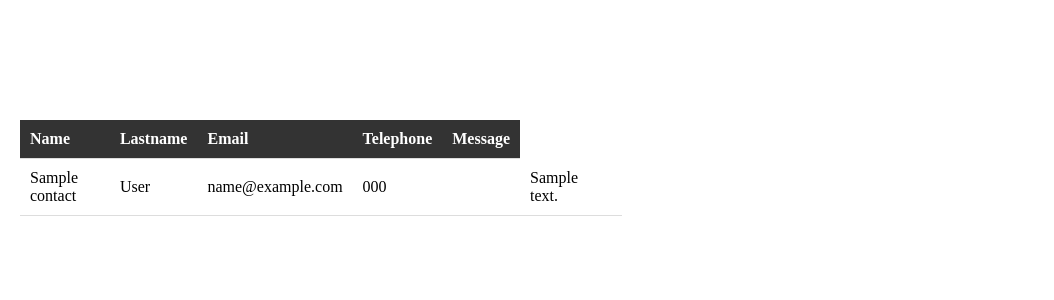
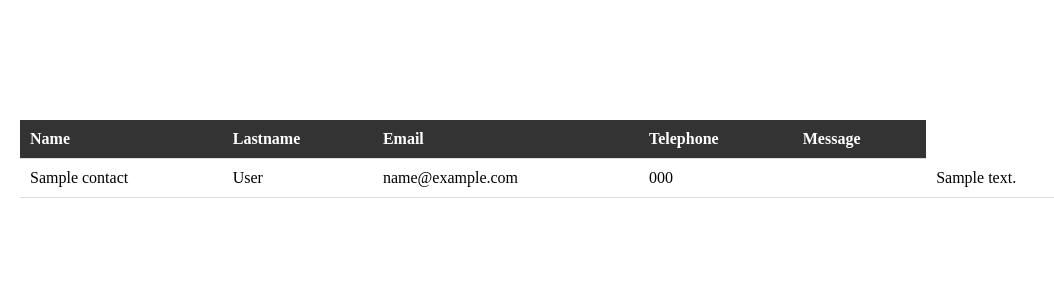
Before and after one commit to eri1on/ProjeektiWEB, a PHP site: page /DB/dashboard.php in a window 1280 px wide. Shown: the part 128-428 px from the top of the page, without its empty margins (0-1054 px from the left). Run offline with PHP 8.4, Linux system fonts and the light colour scheme; the visitor is signed in with stand-in values (Sample User, id 1); tables that the repository leaves empty or names only in its code hold one stand-in row (values such as "Sample post").

Commit message:
width of main and table changed

```diff
--- a/DB/dashboard-style.css
+++ b/DB/dashboard-style.css
@@ -25,14 +25,14 @@ header {
 
 
   main {
-	max-width: 900px;
+	max-width: 90%;
 
 
 }
 
 table {
 	border-collapse: collapse;
-	width: 70%;
+	width: 100%;
 }
 
 th, td {
@@ -41,6 +41,7 @@ th, td {
 	border-bottom: 1px solid #ddd;
 
 }
+
 
 th {
 	background-color: #333;
@@ -66,4 +67,5 @@ th {
 	font-weight: bold;
 	color:red;
 
+
 }
```
